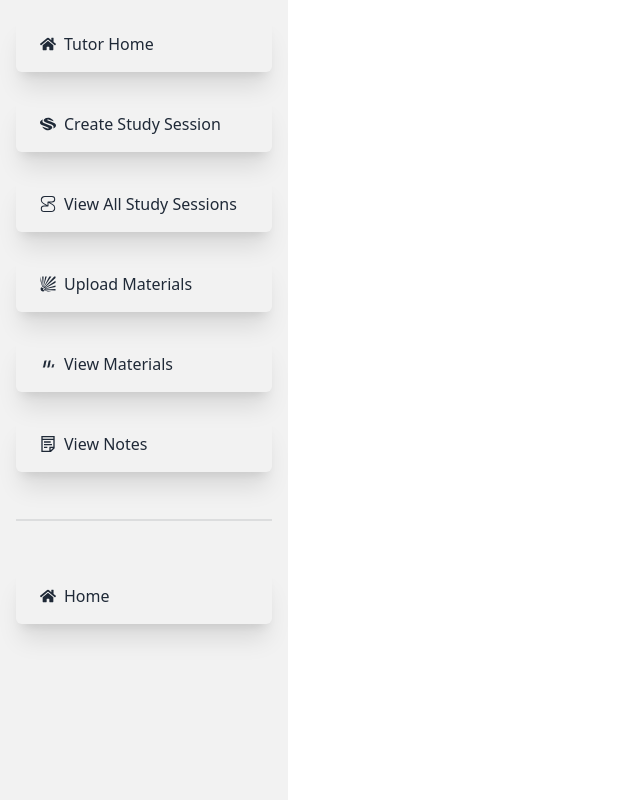
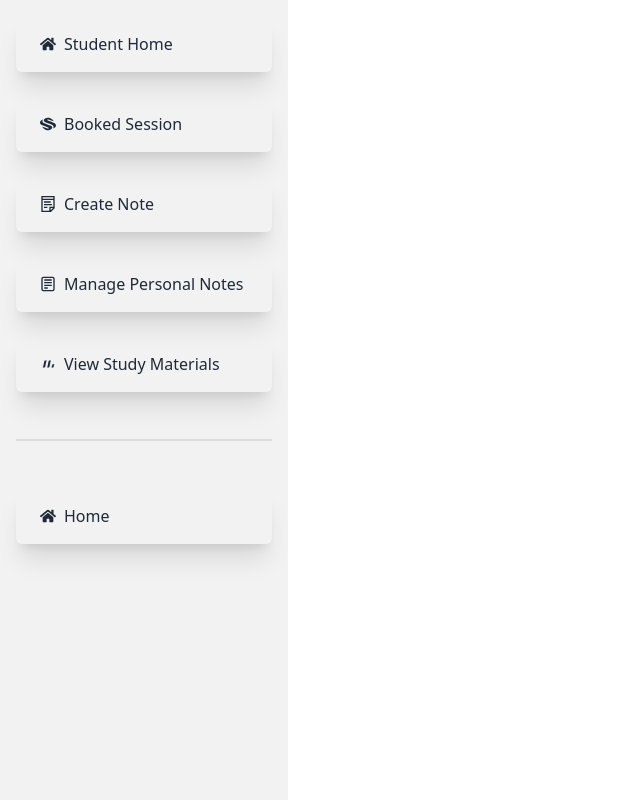
Before and after one commit to the-user01/Study-Platform-Client, a React (Vite) app: page /dashboard in a window 1280 px wide. Shown: the whole page, without its empty margins (0-640 px from the left). Built offline with nearby package versions, Linux system fonts and the light colour scheme; no server answers.

Commit message:
added student dashboard

```diff
--- a/src/layout/Dashboard.jsx
+++ b/src/layout/Dashboard.jsx
@@ -1,3 +1,4 @@
+import { CgNotes } from 'react-icons/cg';
 import { DiMaterializecss } from 'react-icons/di';
 import { FaHome, FaUsers } from 'react-icons/fa';
 import { GiExplosiveMaterials } from 'react-icons/gi';
@@ -8,7 +9,7 @@
 const Dashboard = () => {
 
     const isAdmin = false;
-    const isTutor = true;
+    const isTutor = false;
     const isStudent = true;
 
     return (
@@ -50,7 +51,7 @@
                             {
                                 isTutor &&
                                 <>
-                                    <li className='text-sm lg:text-base shadow-xl p-2 rounded-md'><NavLink to='/dashboard/tutor-home'><FaHome></FaHome>Tutor Home</NavLink></li>
+                                    <li className='text-sm lg:text-base shadow-xl p-2 rounded-md'><NavLink to='/dashboard/student-home'><FaHome></FaHome>Tutor Home</NavLink></li>
 
                                     <li className='text-sm lg:text-base shadow-xl p-2 rounded-md'><NavLink to='/dashboard/create-session'><SiStudyverse></SiStudyverse> Create Study Session</NavLink></li>
 
@@ -61,6 +62,25 @@
                                     <li className='text-sm lg:text-base shadow-xl p-2 rounded-md'><NavLink to='/dashboard/view-materials'><DiMaterializecss></DiMaterializecss> View Materials</NavLink></li>
 
                                     <li className='text-sm lg:text-base shadow-xl p-2 rounded-md'><NavLink to='/dashboard/view-notes'><GrNotes></GrNotes> View Notes</NavLink></li>
+                                </>
+                            }
+
+
+
+                            {/* Student  Sidebar content here */}
+
+                            {
+                                isStudent &&
+                                <>
+                                    <li className='text-sm lg:text-base shadow-xl p-2 rounded-md'><NavLink to='/dashboard/tutor-home'><FaHome></FaHome>Student Home</NavLink></li>
+
+                                    <li className='text-sm lg:text-base shadow-xl p-2 rounded-md'><NavLink to='/dashboard/booked-session'><SiStudyverse></SiStudyverse> Booked Session</NavLink></li>
+
+                                    <li className='text-sm lg:text-base  shadow-xl p-2 rounded-md'><NavLink to='/dashboard/create-note'><GrNotes></GrNotes>Create Note</NavLink></li>
+
+                                    <li className='text-sm lg:text-base shadow-xl p-2 rounded-md'><NavLink to='/dashboard/personal-notes'><CgNotes></CgNotes> Manage Personal Notes</NavLink></li>
+
+                                    <li className='text-sm lg:text-base shadow-xl p-2 rounded-md'><NavLink to='/dashboard/view-study-materials'><DiMaterializecss></DiMaterializecss> View Study Materials</NavLink></li>
                                 </>
                             }
 
--- /dev/null
+++ b/src/pages/Dashboard/student/StudentHome/StudentHome.jsx
@@ -0,0 +1,12 @@
+import HelmetHook from "../../../../hooks/HelmetHook";
+
+const StudentHome = () => {
+    return (
+        <div>
+            <HelmetHook name='Dashboard'></HelmetHook>
+            Student Home
+        </div>
+    );
+};
+
+export default StudentHome;
--- a/src/shared/Navbar/Navbar.jsx
+++ b/src/shared/Navbar/Navbar.jsx
@@ -8,7 +8,7 @@
 const Navbar = () => {
 
     const isAdmin = false;
-    const isTutor = true;
+    const isTutor = false;
     const isStudent = true;
 
     const [theme, setTheme] = useState(
@@ -43,6 +43,11 @@
         {
             user && isTutor && <>
                 <li className="mr-4"><Link to='/dashboard/tutor-home'>Dashboard</Link></li>
+            </>
+        }
+        {
+            user && isStudent && <>
+                <li className="mr-4"><Link to='/dashboard/student-home'>Dashboard</Link></li>
             </>
         }
     </>
```
Also changed, not shown: src/routes/Routes.jsx (+9 -0 lines).
